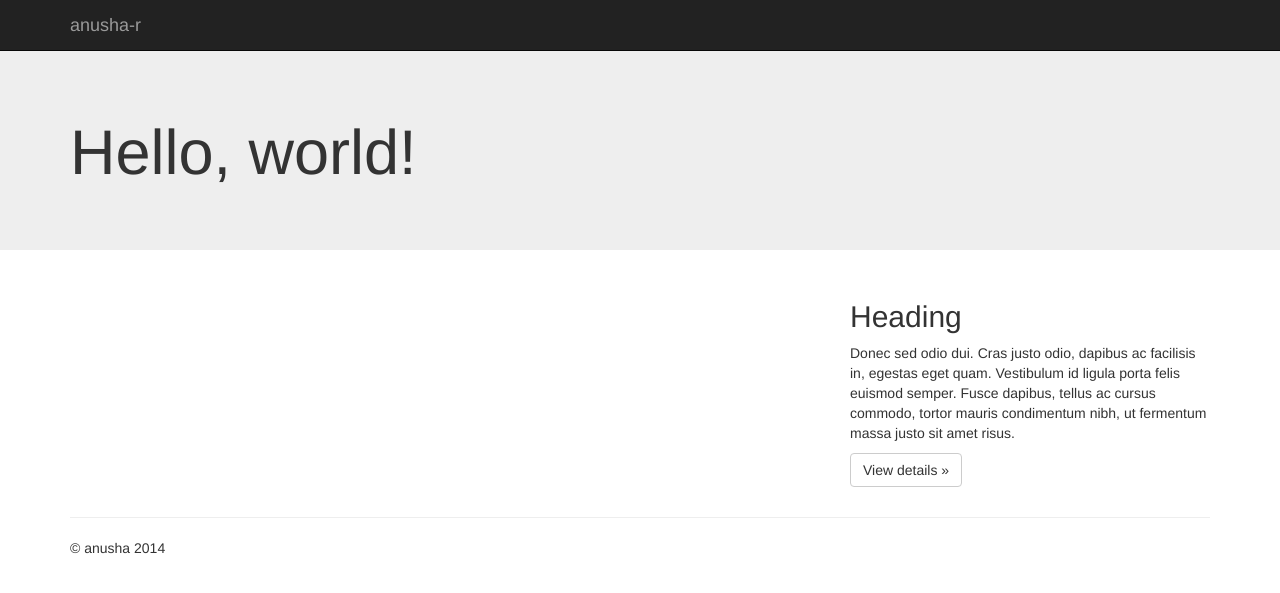
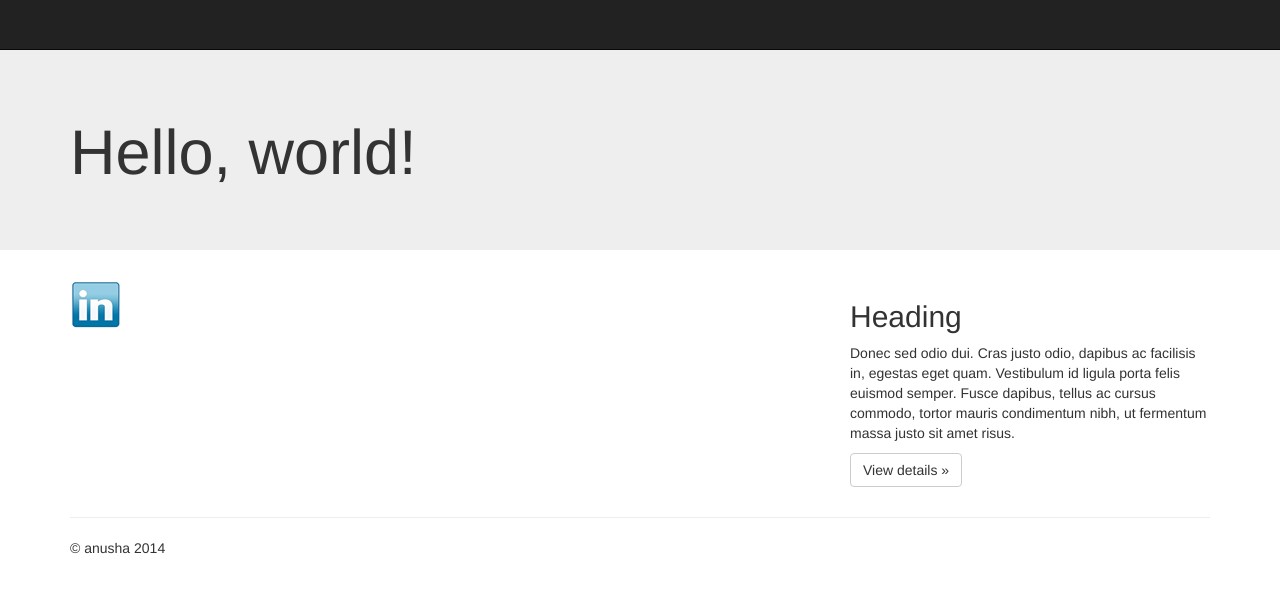
Before and after one commit to anusha-r/anusha-r.github.com, a Jekyll site: the page index.html, which Jekyll copies as it is, in a window 1280 px wide. Shown: the top 593 px of the page. Built offline with Jekyll 4.4.1, drawn with Linux system fonts in a browser that asks for light colours; nearby versions of some CDN libraries; Markdown is read by kramdown in place of the engine named in the settings.

Commit message:
Update index.html

```diff
--- a/index.html
+++ b/index.html
@@ -40,8 +40,8 @@
             <span class="icon-bar"></span>
             <span class="icon-bar"></span>
           </button>
-          <a class="navbar-brand" href="#">Project name</a> -->
-          <a class="navbar-brand" href="#">anusha-r</a>
+          <a class="navbar-brand" href="#">Project name</a>
+          <a class="navbar-brand" href="#">anusha-r</a> -->
         </div>
        <div class="navbar-collapse collapse">
         <!--  <form class="navbar-form navbar-right" role="form">
@@ -80,6 +80,7 @@
           <p>Donec id elit non mi porta gravida at eget metus. Fusce dapibus, tellus ac cursus commodo, tortor mauris condimentum nibh, ut fermentum massa justo sit amet risus. Etiam porta sem malesuada magna mollis euismod. Donec sed odio dui. </p>
           <p><a class="btn btn-default" href="#" role="button">View details &raquo;</a></p>
           -->
+          <img src="images/linkedin_logo.png"/>
         </div>
         <div class="col-md-4">
           <!--
```
